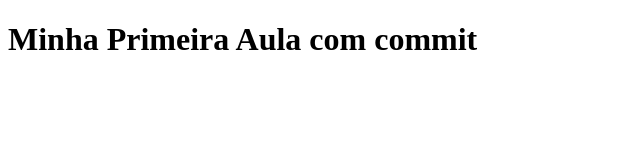
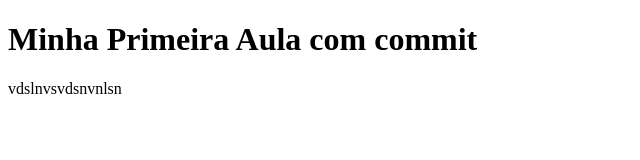
Before and after one commit to fjpcdm/aula1, a plain HTML site: page index.html in a window 1280 px wide. Shown: the whole page, without its empty margins (0-640 px from the left). Drawn offline with Linux system fonts and the light colour scheme.

Commit message:
Paragrafo

```diff
--- a/index.html
+++ b/index.html
@@ -8,6 +8,7 @@
 </head>
 <body>
     <h1>Minha Primeira Aula  com commit</h1>
+    <p>vdslnvsvdsnvnlsn</p>
 
 </body>
 </html>
```
